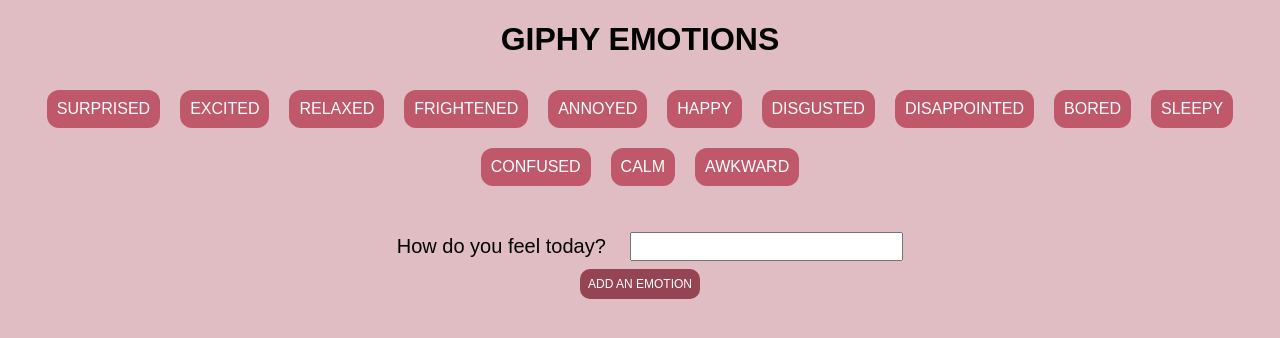
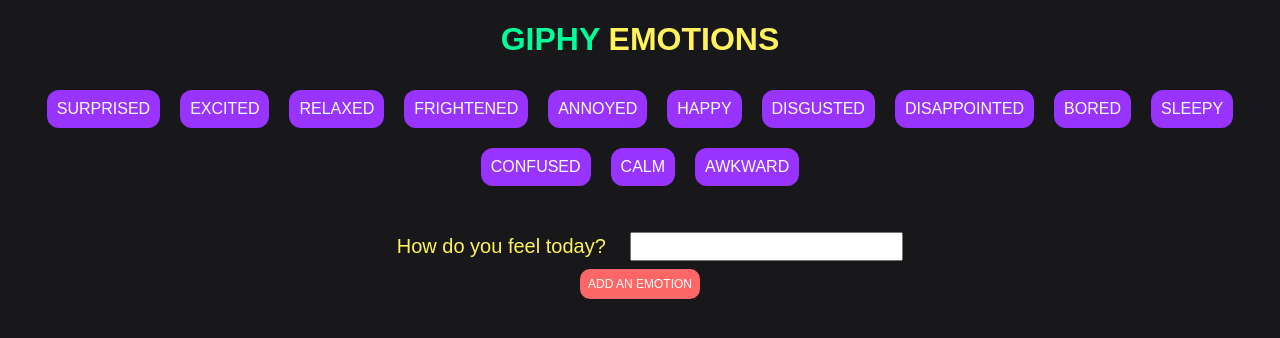
Before and after one commit to ZoeDj/Giphy, a plain HTML site: page index.html in a window 1280 px wide. Drawn offline with nearby package versions, Linux system fonts and the light colour scheme.

Commit message:
colors changed

```diff
--- a/assets/css/style.css
+++ b/assets/css/style.css
@@ -1,12 +1,13 @@
 body{
     font-family: Arial, Helvetica, sans-serif;
     text-align: center;
-    background: #bb737f78;
+    background: #18181a;
+    color: white;
 }
 button.emotion-btn{
     margin: 10px;
     padding: 10px;
-    background: #bf586a;
+    background: #93f;
     border: none;
     color: white;
     font-size: 16px;
@@ -14,7 +15,7 @@
     text-transform: uppercase;
 }
 button.emotion-btn:hover{
-    background: #944452;
+    background: #ff6666;;
 }
 button.emotion-btn:active{
     border: none;
@@ -22,7 +23,7 @@
 #add-emotion{
     margin: 8px;
     padding: 8px;
-    background: #944452;
+    background: #ff6666;
     border: none;
     color: white;
     font-size: 12px;
@@ -30,7 +31,7 @@
     text-transform: uppercase;
 }
 #add-emotion:hover{
-    background: #bf586a;
+    background: #93f;
 }
 label{
     font-size: 20px;
@@ -40,3 +41,6 @@
 #emotion-input{
     font-size: 20px;
 }
+h1{
+    color: #0f9;
+}
--- a/index.html
+++ b/index.html
@@ -10,12 +10,12 @@
 </head>
 <body>
     <div class="container">
-            <h1>GIPHY EMOTIONS</h1>
+            <h1>GIPHY <span style="color:#fff35c">EMOTIONS</span></h1>
     <!-- Rendered buttons will get placed here  -->
     <div id="buttons-disply"></div><br>
     <br>
     <form id="emotions-form">
-            <label for="emotion-input">How do you feel today?</label>
+            <label for="emotion-input"><span style="color:#fff35c">How do you feel today?</span></label>
             <input type="text" id="emotion-input">
             <br>
             <!-- Button triggers new emotion to be added -->
```
